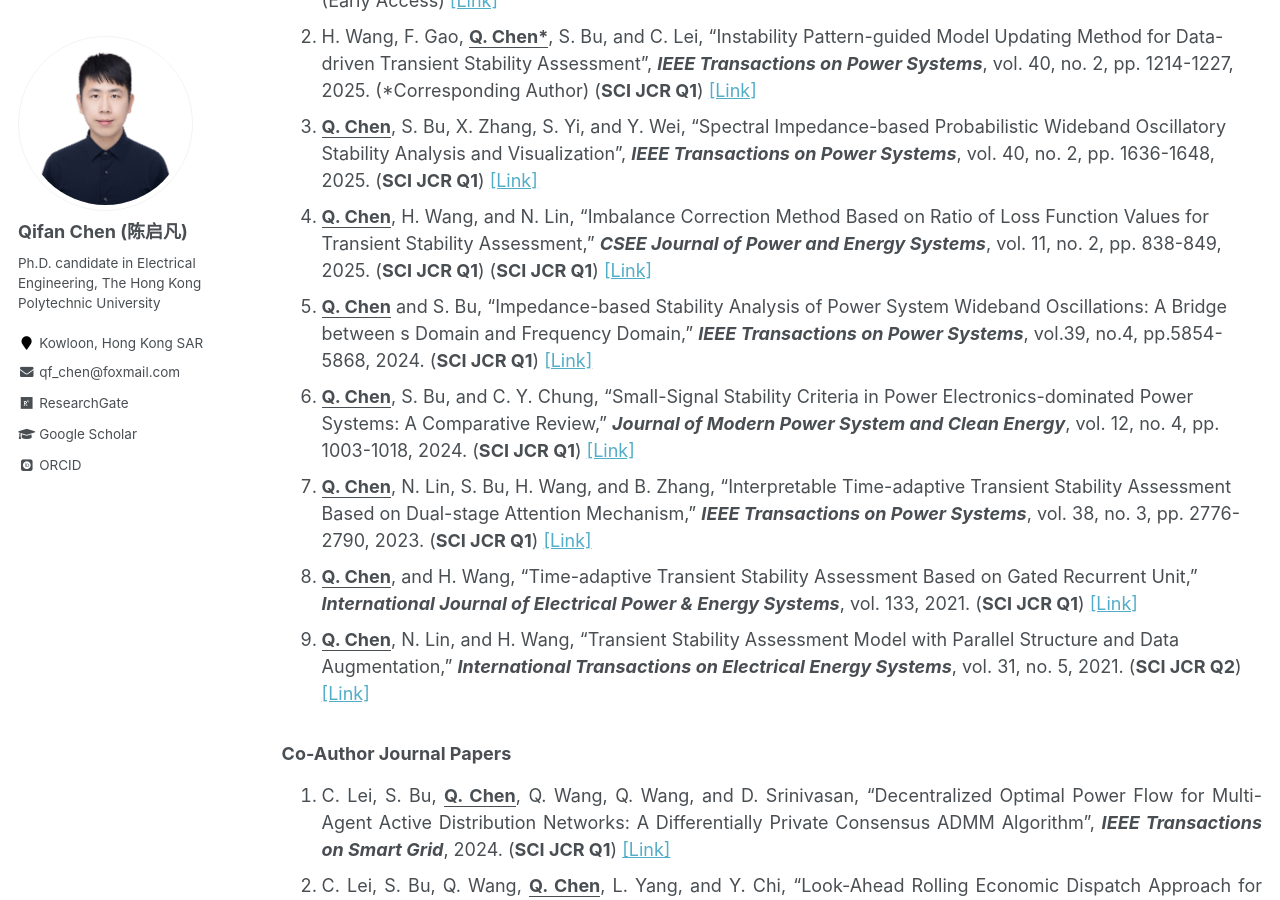
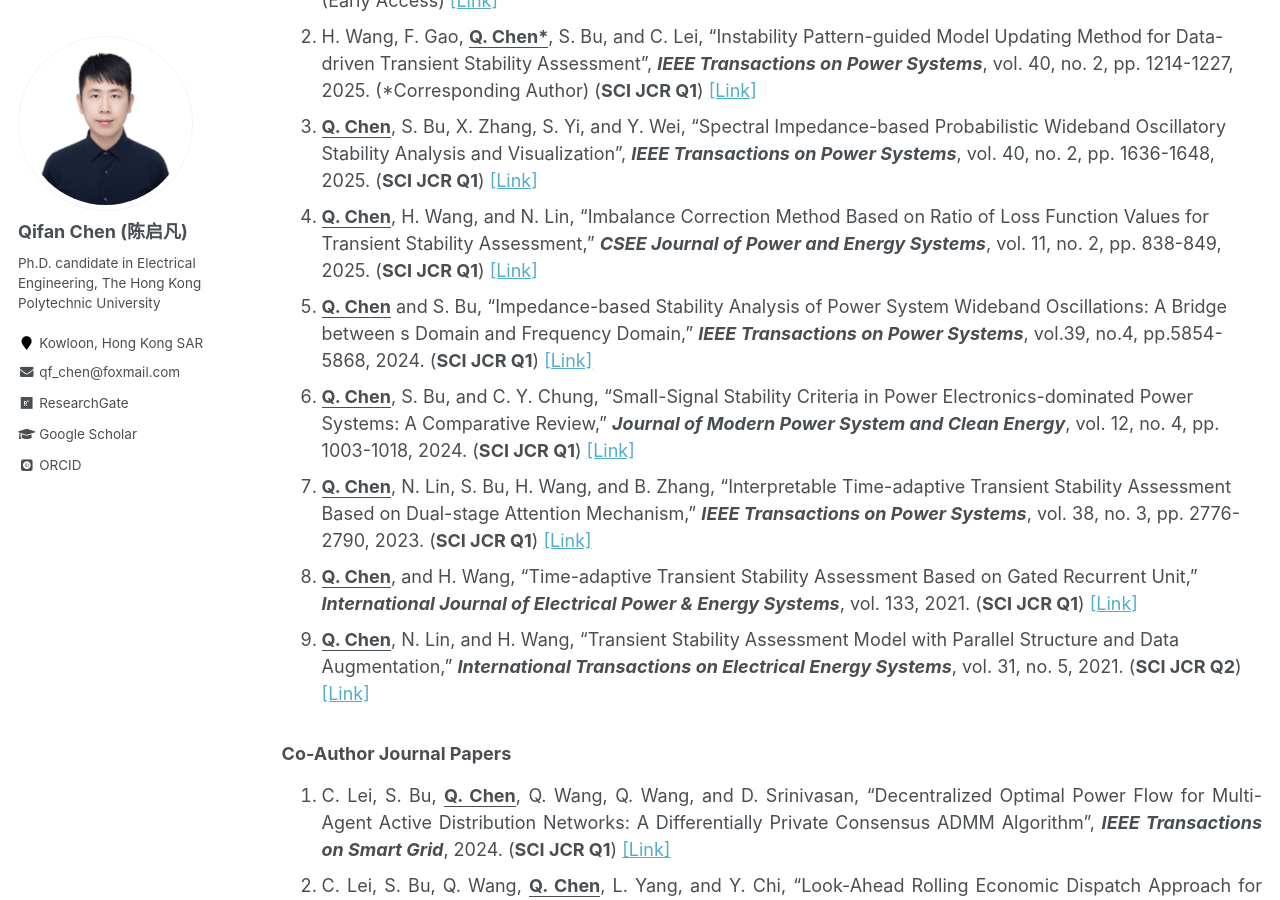
Before and after one commit to ChQf/ChQf.github.io, a Jekyll site: the page built from _pages/publications.md, in a window 1280 px wide and 900 px high, scrolled down 361 px. Built offline with Jekyll 4.4.1, drawn with Linux system fonts in a browser that asks for light colours; some web fonts are replaced.

Commit message:
Update publications.md

```diff
--- a/_pages/publications.md
+++ b/_pages/publications.md
@@ -10,7 +10,7 @@ author_profile: true
 1. **<u>Q. Chen</u>**, S. Bu, H. Wang, and C. Lei, "Real-time Multi-stability Risk Assessment and Visualization of Power Systems: A Graph Neural Network-based Method", ***IEEE Transactions on Power Systems***, 2024. (**SCI JCR Q1**) (Early Access) [[Link]](https://ieeexplore.ieee.org/abstract/document/10819251){:target="_blank"}<br>
 2. H. Wang, F. Gao, **<u>Q. Chen*</u>**, S. Bu, and C. Lei, “Instability Pattern-guided Model Updating Method for Data-driven Transient Stability Assessment”, ***IEEE Transactions on Power Systems***, vol. 40, no. 2, pp. 1214-1227, 2025. (*Corresponding Author) (**SCI JCR Q1**) [[Link]](https://ieeexplore.ieee.org/document/10599816){:target="_blank"}<br>
 3. **<u>Q. Chen</u>**, S. Bu, X. Zhang, S. Yi, and Y. Wei, "Spectral Impedance-based Probabilistic Wideband Oscillatory Stability Analysis and Visualization", ***IEEE Transactions on Power Systems***, vol. 40, no. 2, pp. 1636-1648, 2025. (**SCI JCR Q1**) [[Link]](https://ieeexplore.ieee.org/document/10582543){:target="_blank"}<br>
-4. **<u>Q. Chen</u>**, H. Wang, and N. Lin, "Imbalance Correction Method Based on Ratio of Loss Function Values for Transient Stability Assessment," ***CSEE Journal of Power and Energy Systems***, vol. 11, no. 2, pp. 838-849, 2025. (**SCI JCR Q1**) (**SCI JCR Q1**) [[Link]](https://ieeexplore.ieee.org/document/9770511){:target="_blank"}<br>
+4. **<u>Q. Chen</u>**, H. Wang, and N. Lin, "Imbalance Correction Method Based on Ratio of Loss Function Values for Transient Stability Assessment," ***CSEE Journal of Power and Energy Systems***, vol. 11, no. 2, pp. 838-849, 2025. (**SCI JCR Q1**) [[Link]](https://ieeexplore.ieee.org/document/9770511){:target="_blank"}<br>
 5. **<u>Q. Chen</u>** and S. Bu, "Impedance-based Stability Analysis of Power System Wideband Oscillations: A Bridge between s Domain and Frequency Domain," ***IEEE Transactions on Power Systems***, vol.39, no.4, pp.5854-5868, 2024. (**SCI JCR Q1**) [[Link]](https://ieeexplore.ieee.org/document/10360322){:target="_blank"}<br>
 6. **<u>Q. Chen</u>**, S. Bu, and C. Y. Chung, "Small-Signal Stability Criteria in Power Electronics-dominated Power Systems: A Comparative Review," ***Journal of Modern Power System and Clean Energy***, vol. 12, no. 4, pp. 1003-1018, 2024. (**SCI JCR Q1**) [[Link]](https://ieeexplore.ieee.org/document/10355078){:target="_blank"}<br>
 7. **<u>Q. Chen</u>**, N. Lin, S. Bu, H. Wang, and B. Zhang, "Interpretable Time-adaptive Transient Stability Assessment Based on Dual-stage Attention Mechanism," ***IEEE Transactions on Power Systems***, vol. 38, no. 3, pp. 2776-2790, 2023. (**SCI JCR Q1**) [[Link]](https://ieeexplore.ieee.org/document/9802730){:target="_blank"}<br>
```
